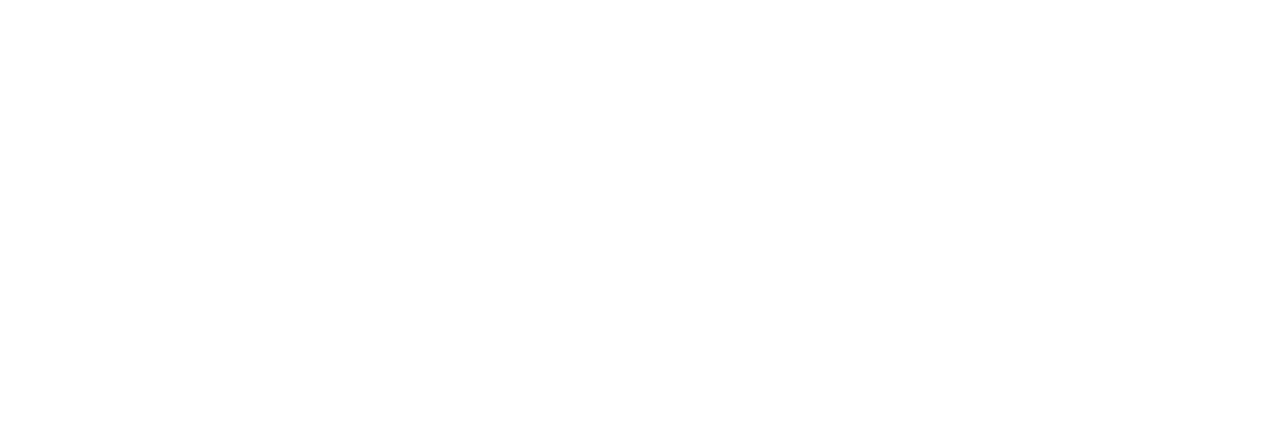
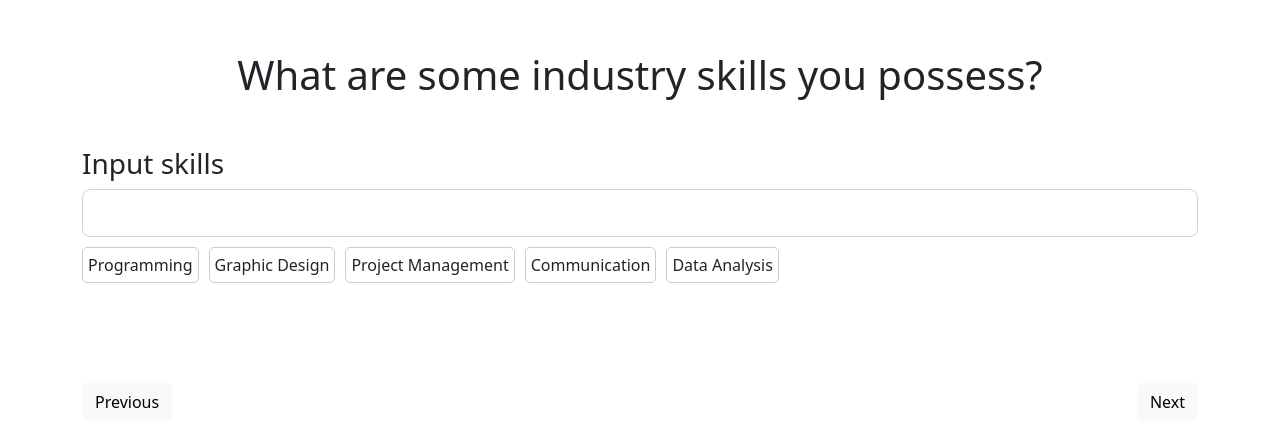
Before and after one commit to jeezusplays/bit-by-bit, a Vue app: page /onboard/skill in a window 1280 px wide. Before the commit this address had no page. Shown: the part 164-610 px from the top of the page. Built offline with nearby package versions, Linux system fonts and the light colour scheme.

Commit message:
added onboardskills

```diff
--- /dev/null
+++ b/src/components/onboard/OnboardSkill.vue
@@ -0,0 +1,90 @@
+<template>
+
+    <div class="container-fluid vh-100 d-flex">
+    <div class="container m-auto">
+      <h1 class="justify-content-center text-center">
+        What are some industry skills you possess?
+      </h1>
+      <div class="justify-content-center mt-5">
+        <h3>Input skills</h3>
+        <input class="form-control form-control-lg" type="text" id="skill-input" v-model="skillInput" @keyup.enter="addSkill">
+      </div>
+      <div class="skill-list">
+          <div v-for="skill in skills" :key="skill.id" class="skill" :class="{ 'selected': isSelected(skill) }" @click="toggleSelected(skill)">
+            {{ skill.name }}
+          </div>
+        </div>
+      <!-- button -->
+      <div style="margin-top: 100px" class="d-flex flex-row">
+        <button class="button btn btn-light">Previous</button>
+        <button class="button btn btn-light ms-auto">Next</button>
+      </div>
+    </div>
+  </div>
+  </template>
+
+  <script>
+  export default {
+    name: "OnboardSkill",
+    data() {
+      return {
+        skills: [
+          { id: 1, name: 'Programming' },
+          { id: 2, name: 'Graphic Design' },
+          { id: 3, name: 'Project Management' },
+          { id: 4, name: 'Communication' },
+          { id: 5, name: 'Data Analysis' }
+        ],
+        selectedSkills: [],
+        skillInput: ''
+      }
+    },
+    methods: {
+      isSelected(skill) {
+        return this.selectedSkills.includes(skill);
+      },
+      toggleSelected(skill) {
+        if (this.isSelected(skill)) {
+          this.selectedSkills = this.selectedSkills.filter(selectedSkill => selectedSkill !== skill);
+        } else {
+          this.selectedSkills.push(skill);
+        }
+      },
+      addSkill() {
+        if (this.skillInput.trim() !== '') {
+          const newSkill = { id: this.skills.length + 1, name: this.skillInput.trim() };
+          this.skills.push(newSkill);
+          this.selectedSkills.push(newSkill);
+          this.skillInput = '';
+        }
+      }
+    }
+  };
+  </script>
+
+  <style>
+  .skills {
+    display: flex;
+    flex-wrap: wrap;
+    gap: 10px;
+  }
+  .skills div {
+    flex-basis: calc(33.33% - 10px);
+  }
+  .skill {
+    cursor: pointer;
+    border: 1px solid #ccc;
+    padding: 5px;
+    border-radius: 5px;
+  }
+  .skill.selected {
+    background-color: #007bff;
+    color: #fff;
+  }
+  .skill-list {
+    display: flex;
+    flex-wrap: wrap;
+    gap: 10px;
+    margin-top: 10px;
+  }
+  </style>
--- a/src/router/index.js
+++ b/src/router/index.js
@@ -7,6 +7,7 @@
 import Dashboard from '../components/dashboard/Dashboard.vue'
 
 import OnboardInterest from '../components/onboard/OnboardInterest.vue'
+import OnboardSkill from '../components/onboard/OnboardSkill.vue'
 
 // import DashboardView from '../views/DashboardView.vue'
 // import Recommend from '../components/recommendation/Home.vue'
@@ -28,6 +29,7 @@
   },
 
   { path: '/onboard/interest', component: OnboardInterest },
+  { path: '/onboard/skill', component: OnboardSkill },
 
   { path: '/recommendcourses', component: RecommendCourses },
   { path: '/recommendcareers', component: RecommendCareers },
```
